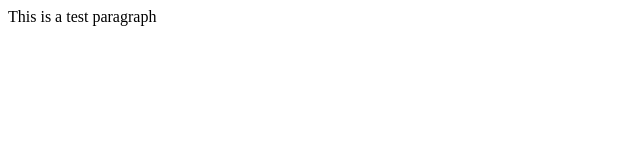
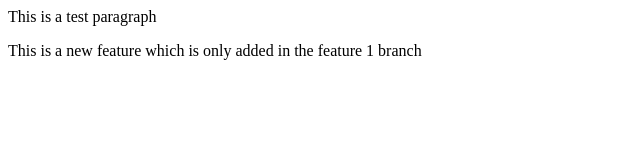
Before and after one commit to samarpanghosh/Local-repo, a plain HTML site: page index.html in a window 1280 px wide. Shown: the whole page, without its empty margins (0-640 px from the left). Drawn offline with Linux system fonts and the light colour scheme.

Commit message:
Added new feature in feature 1

```diff
--- a/index.html
+++ b/index.html
@@ -1,3 +1,7 @@
 <p>
     This is a test paragraph
 </p>
+
+<p>
+    This is a new feature which is only added in the feature 1 branch
+</p>
```
